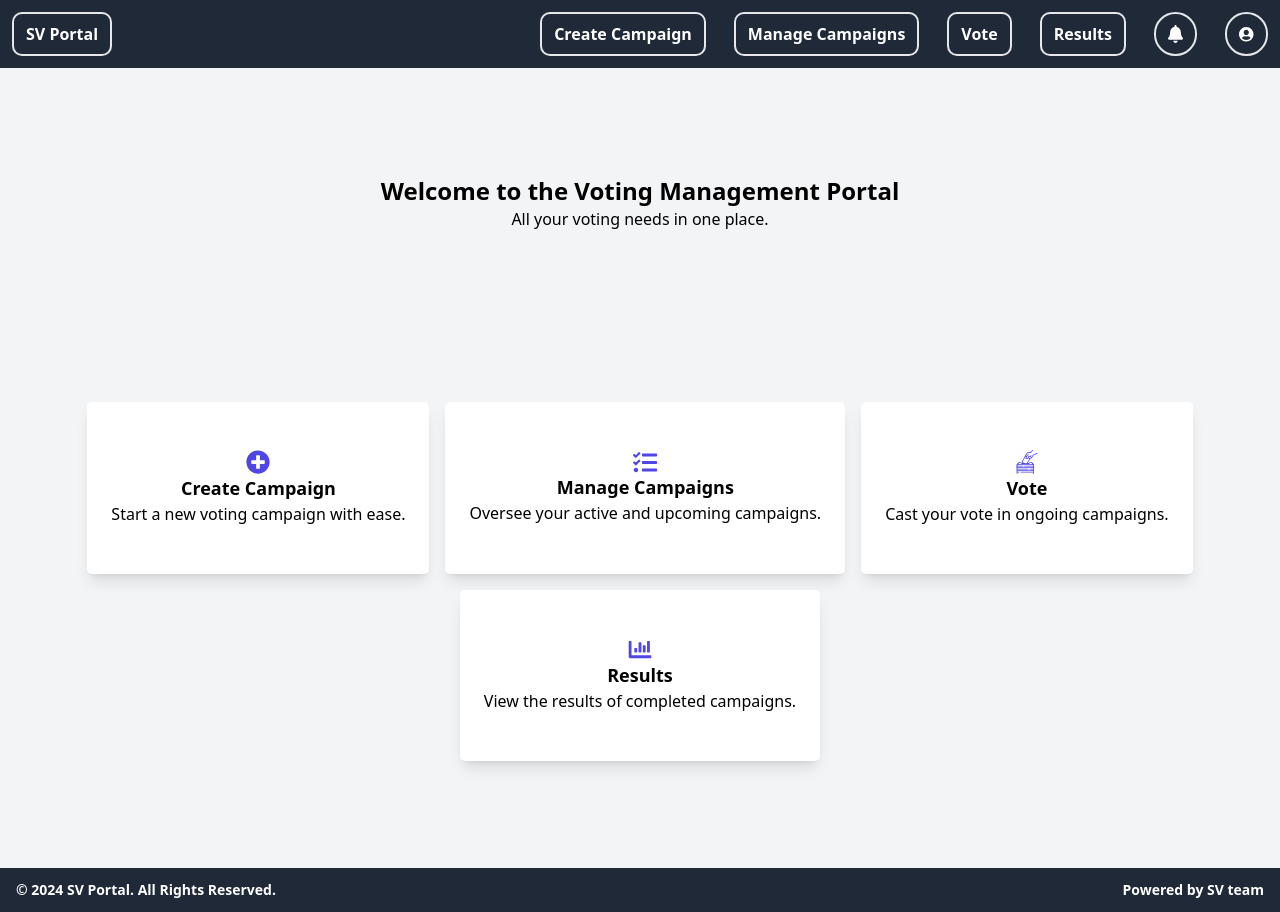
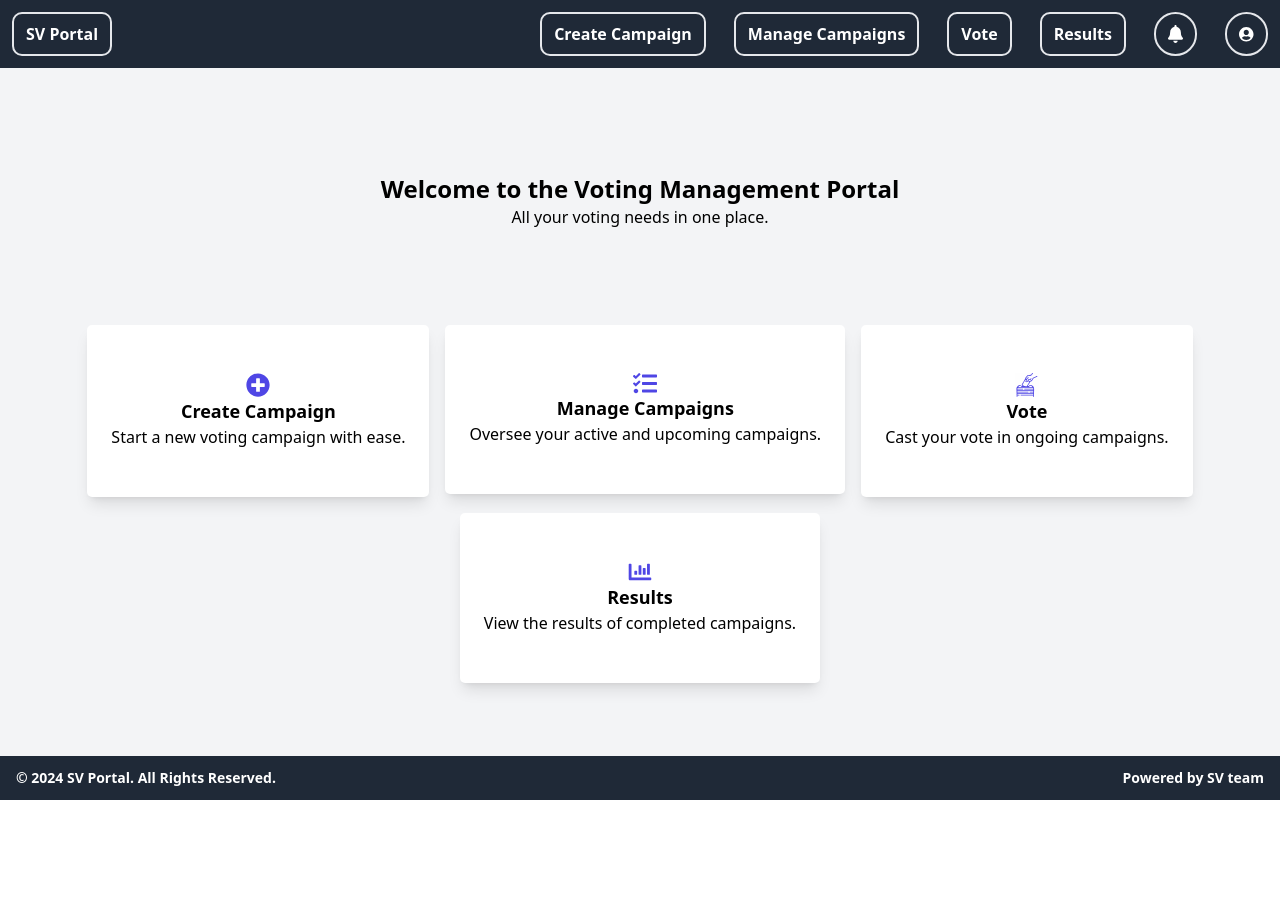
Before and after one commit to faizalam1/FYPVotingPlatform, a Next.js app: page /portal in a window 1280 px wide. After the commit the page ends 800 px from the top, so only its background shows below. Built offline with nearby package versions, Linux system fonts and the light colour scheme.

Commit message:
Minor UI Changes: Added Links in Portal home page

```diff
--- a/app/portal/page.jsx
+++ b/app/portal/page.jsx
@@ -1,26 +1,9 @@
-import Card from "@/components/Card"
+import HomePage from "@/components/Portal/HomePage"
 
 const PortalHomePage = () => {
 
   return (
-    <div
-      className="flex flex-col justify-evenly items-center bg-[#F3F4F6] w-full min-h-screen p-8 text-black space-y-24 font-sans"
-    >
-      <div className="flex flex-col items-center">
-        <h1 className="text-2xl font-semibold">
-          Welcome to the Voting Management Portal
-        </h1>
-        <p>
-          All your voting needs in one place.
-        </p>
-      </div>
-      <div className="flex flex-wrap justify-center gap-4">
-        <Card imageSrc="/assets/icons/add.svg" heading="Create Campaign" content="Start a new voting campaign with ease." width={80} />
-        <Card imageSrc="/assets/icons/list.svg" heading="Manage Campaigns" content="Oversee your active and upcoming campaigns." width={80} />
-        <Card imageSrc="/assets/icons/vote.svg" heading="Vote" content="Cast your vote in ongoing campaigns." width={80} />
-        <Card imageSrc="/assets/icons/analysis.svg" heading="Results" content="View the results of completed campaigns." width={80} />
-      </div>
-    </div>
+    <HomePage />
   )
 }
 
--- a/components/Card.jsx
+++ b/components/Card.jsx
@@ -10,7 +10,7 @@ const Card = ({ imageSrc, imageSize=24, heading, content, width=0 }) => {
   }
   return (
     <article className={`${widthCss} py-12 px-6 flex flex-col items-center text-justify justify-center rounded-[5px] bg-white shadow-[0_4px_6px_-4px_rgba(0,0,0,0.1),0_10px_15px_-3px_rgba(0,0,0,0.1),0_0_0#000,0_0_0#000]`}>
-      <Image src={imageSrc} alt={imageSrc} width={imageSize} height={imageSize} />
+      <Image src={imageSrc} alt={imageSrc} height={imageSize} width={imageSize}/>
       <header className="text-black">
         <h2 className="font-semibold text-lg">{heading}</h2>
       </header>
--- /dev/null
+++ b/components/Portal/HomePage.jsx
@@ -0,0 +1,36 @@
+'use client';
+import Card from "@/components/Card";
+import Link from "next/link";
+
+const HomePage = () => {
+    return (
+        <div
+            className="flex flex-col justify-center items-center bg-[#F3F4F6] w-full text-black font-sans"
+        >
+            <div className="flex flex-col items-center p-8 pb-24">
+                <h1 className="text-2xl font-semibold">
+                    Welcome to the Voting Management Portal
+                </h1>
+                <p>
+                    All your voting needs in one place.
+                </p>
+            </div>
+            <div className="flex flex-wrap justify-center gap-4">
+                <Link href="/portal/campaigns/create">
+                    <Card imageSrc="/assets/icons/add.svg" heading="Create Campaign" content="Start a new voting campaign with ease." width={80} />
+                </Link>
+                <Link href="/portal/campaigns">
+                    <Card imageSrc="/assets/icons/list.svg" heading="Manage Campaigns" content="Oversee your active and upcoming campaigns." width={80} />
+                </Link>
+                <Link href="/portal/vote">
+                    <Card imageSrc="/assets/icons/vote.svg" heading="Vote" content="Cast your vote in ongoing campaigns." width={80} />
+                </Link>
+                <Link href="/portal/campaigns/results">
+                    <Card imageSrc="/assets/icons/analysis.svg" heading="Results" content="View the results of completed campaigns." width={80} />
+                </Link>
+            </div>
+        </div>
+    )
+}
+
+export default HomePage
--- a/components/Portal/PortalNavbar.jsx
+++ b/components/Portal/PortalNavbar.jsx
@@ -22,7 +22,7 @@ const Navbar = () => {
           Manage Campaigns
         </button>
       </Link>
-      <Link href="/portal/campaigns/vote">
+      <Link href="/portal/vote">
         <button className="items-center rounded-[10px] border-[2px] hover:bg-gray-700  px-3 py-2 hover:underline">
           Vote
         </button>
```
